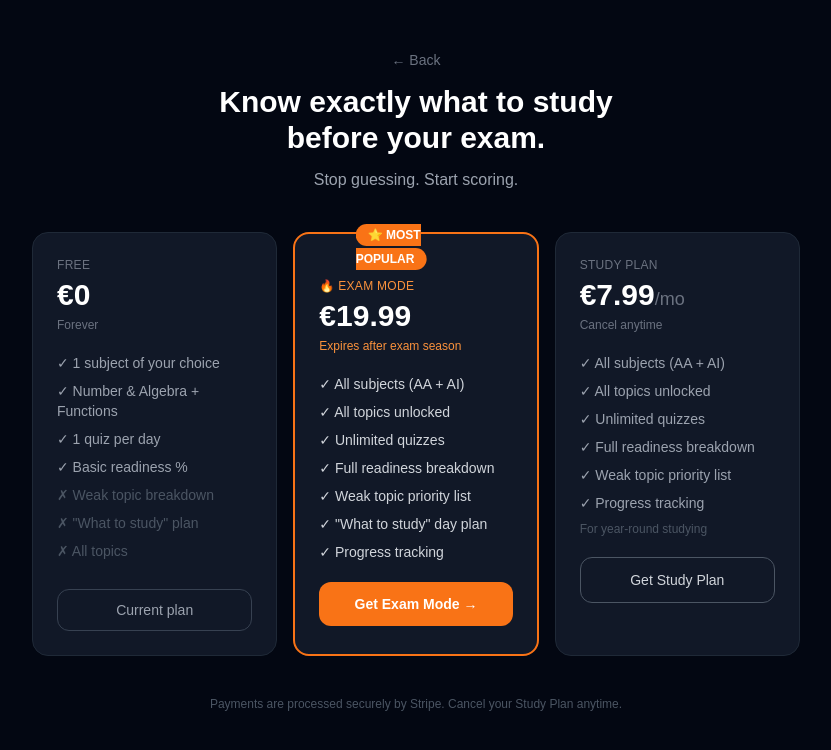
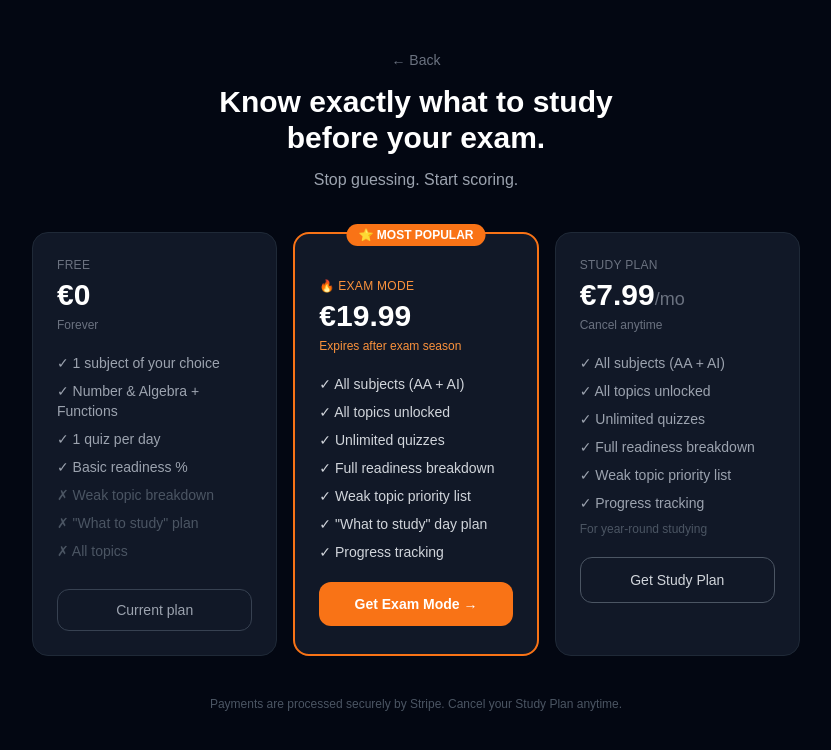
Before and after one commit to larso2424-cmd/Readiness, a Next.js app: page /upgrade in a window 1280 px wide. Shown: the top 750 px of the page, without its empty margins (224-1055 px from the left). Built offline with nearby package versions, Linux system fonts and the light colour scheme.

Commit message:
Fix Most Popular badge wrapping

```diff
--- a/src/app/upgrade/page.tsx
+++ b/src/app/upgrade/page.tsx
@@ -57,7 +57,7 @@ export default function UpgradePage() {
 
           {/* Exam Mode — highlighted */}
           <div className="rounded-2xl border-2 border-orange-500 bg-gray-900 p-6 space-y-5 relative">
-            <div className="absolute -top-3 left-1/2 -translate-x-1/2">
+            <div className="absolute -top-3 left-1/2 -translate-x-1/2 whitespace-nowrap">
               <span className="bg-orange-500 text-white text-xs font-bold px-3 py-1 rounded-full">⭐ MOST POPULAR</span>
             </div>
             <div>
```
